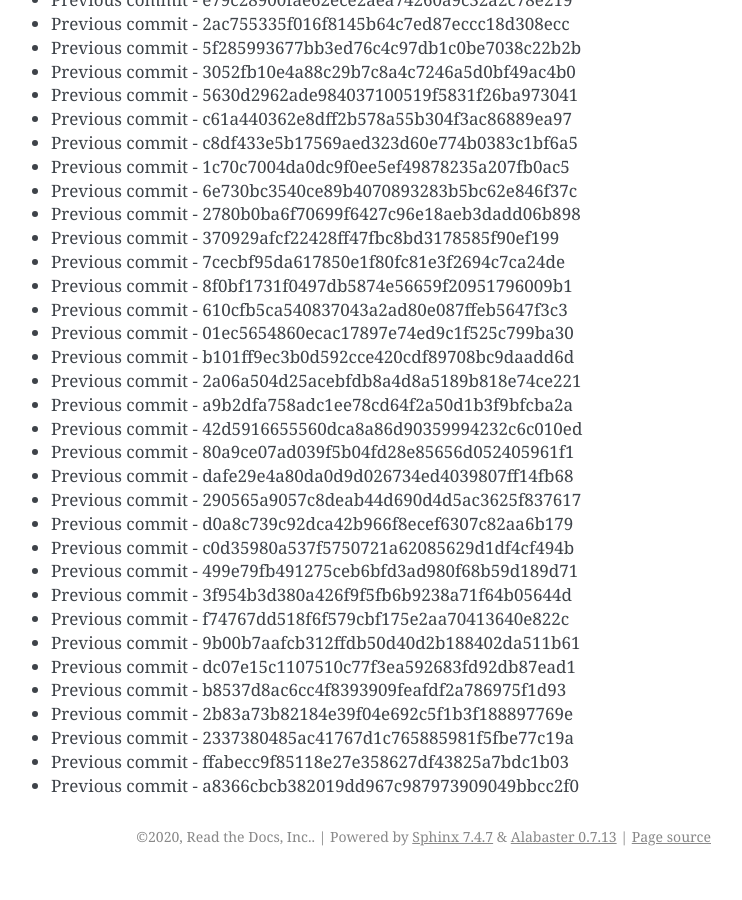
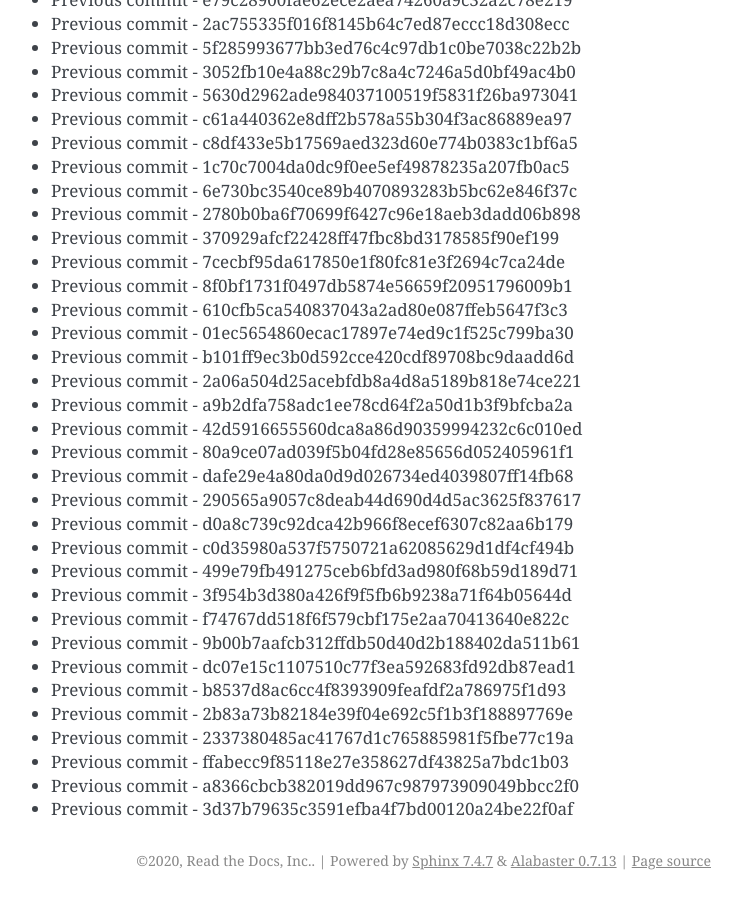
Before and after one commit to readthedocs/rtd-git-stresstest, a Sphinx documentation site: the page built from docs/updates.rst, in a window 1280 px wide and 900 px high, scrolled down 97223 px. Shown: the whole window, without its empty margins (399-1141 px from the left). Built offline with Sphinx 7.4.7, drawn with Linux system fonts in a browser that asks for light colours; before the commit the page ends 98099 px from its top, so only the background shows below that.

Commit message:
Generating commit from previous: 3d37b79635c3591efba4f7bd00120a24be22f0af

```diff
--- a/docs/updates.rst
+++ b/docs/updates.rst
@@ -4117,3 +4117,4 @@ It can be tested for any performance characteristics.
 * Previous commit - 2337380485ac41767d1c765885981f5fbe77c19a
 * Previous commit - ffabecc9f85118e27e358627df43825a7bdc1b03
 * Previous commit - a8366cbcb382019dd967c987973909049bbcc2f0
+* Previous commit - 3d37b79635c3591efba4f7bd00120a24be22f0af
```
